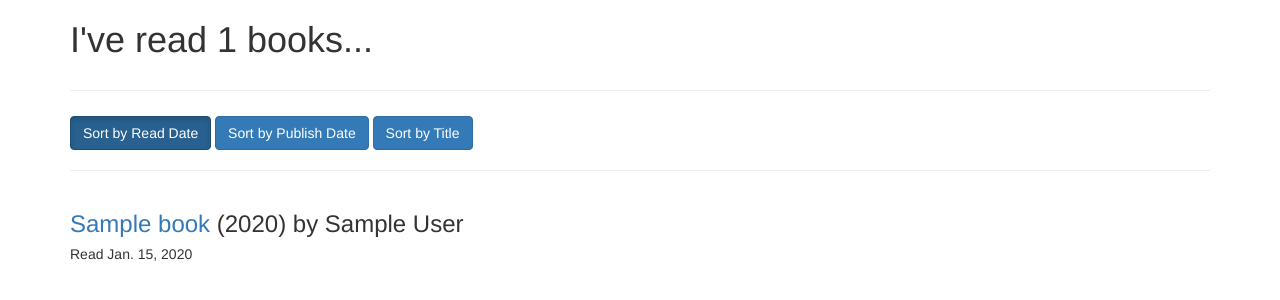
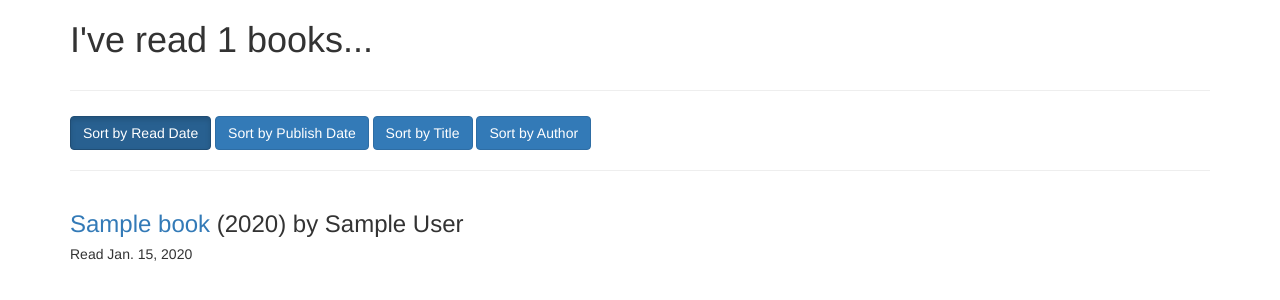
Before and after one commit to nitinsavant/lists, a Django app: page /lists/books/ in a window 1280 px wide. Shown: the top 300 px of the page. Run offline with Django 3.2, Linux system fonts and the light colour scheme; tables that the repository leaves empty hold one stand-in row (values such as "Sample post"); some libraries are stand-ins or nearby versions.

Commit message:
Added author sort

```diff
--- a/movies/templates/movies/books.html
+++ b/movies/templates/movies/books.html
@@ -24,6 +24,9 @@
         </label>
         <label class="btn btn-primary" id="optiontitle">
           <input type="radio" name="options" onclick="sortbyTitle();"> Sort by Title
+        </label>
+        <label class="btn btn-primary" id="optionauthor">
+          <input type="radio" name="options" onclick="sortbyAuthor();"> Sort by Author
         </label>
     </div>
 
@@ -65,34 +68,62 @@
         {% endfor %}
     </div>
     </div>
+
+    <div class="row" id="authorview" style="display: none;">
+      <div class="col-md-12">
+        {% for book in book_list_author %}
+          <h3><a href="{{ book.title_link }}">{{ book.title }}</a> ({{ book.release_date.year }}) by {{ book.author }}</h3>
+          {% if book.watch_date.year > 1900 %}
+            <h5>Read {{ book.watch_date }}</h5>
+          {% endif %}
+        {% endfor %}
+    </div>
+    </div>
   </div>
 
   <script>
     function sortbyRelease() {
     document.getElementById('titleview').style.display = 'none';
     document.getElementById('watchview').style.display = 'none';
+    document.getElementById('authorview').style.display = 'none';
     document.getElementById('releaseview').style.display = 'block';
     document.getElementById('optiontitle').className = "btn btn-primary";
     document.getElementById('optionwatch').className = "btn btn-primary";
+    document.getElementById('optionauthor').className = "btn btn-primary";
     document.getElementById('optionrelease').className = "btn btn-primary active";
 
     }
     function sortbyWatch() {
     document.getElementById('releaseview').style.display = 'none';
     document.getElementById('titleview').style.display = 'none';
+    document.getElementById('authorview').style.display = 'none';
     document.getElementById('watchview').style.display = 'block';
     document.getElementById('optionrelease').className = "btn btn-primary";
     document.getElementById('optiontitle').className = "btn btn-primary";
+    document.getElementById('optionauthor').className = "btn btn-primary";
     document.getElementById('optionwatch').className = "btn btn-primary active";
     }
 
     function sortbyTitle() {
     document.getElementById('releaseview').style.display = 'none';
     document.getElementById('watchview').style.display = 'none';
+    document.getElementById('authorview').style.display = 'none';
     document.getElementById('titleview').style.display = 'block';
     document.getElementById('optionrelease').className = "btn btn-primary";
     document.getElementById('optionwatch').className = "btn btn-primary";
+    document.getElementById('optionauthor').className = "btn btn-primary";
     document.getElementById('optiontitle').className = "btn btn-primary active";
+    }
+
+    function sortbyAuthor() {
+    document.getElementById('releaseview').style.display = 'none';
+    document.getElementById('watchview').style.display = 'none';
+    document.getElementById('titleview').style.display = 'none';
+    document.getElementById('authorview').style.display = 'block';
+    document.getElementById('optionrelease').className = "btn btn-primary";
+    document.getElementById('optionwatch').className = "btn btn-primary";
+    document.getElementById('optiontitle').className = "btn btn-primary";
+    document.getElementById('optionauthor').className = "btn btn-primary active";
     }
 
   </script>
--- a/movies/views.py
+++ b/movies/views.py
@@ -20,10 +20,12 @@ def books(request):
 	book_list_title = Book.objects.order_by('title')
 	book_list_watch = Book.objects.order_by('-watch_date', '-release_date')
 	book_list_release = Book.objects.order_by('-release_date')
+	book_list_author = Book.objects.order_by('author')
 	num_books = Book.objects.count()
 	context = {'book_list_title': book_list_title,
 				'book_list_watch': book_list_watch,
 				'book_list_release': book_list_release,
+				'book_list_author': book_list_author,
 				'num_books': num_books,
 				}
 	return render(request, 'movies/books.html', context)
```
Also changed, not shown: 1 other file.
